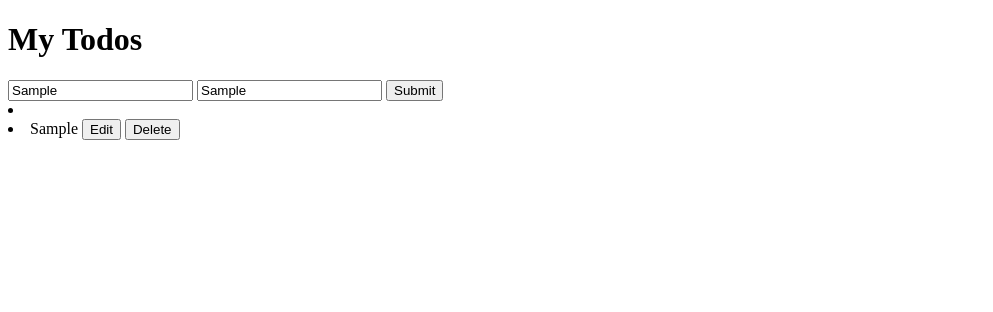
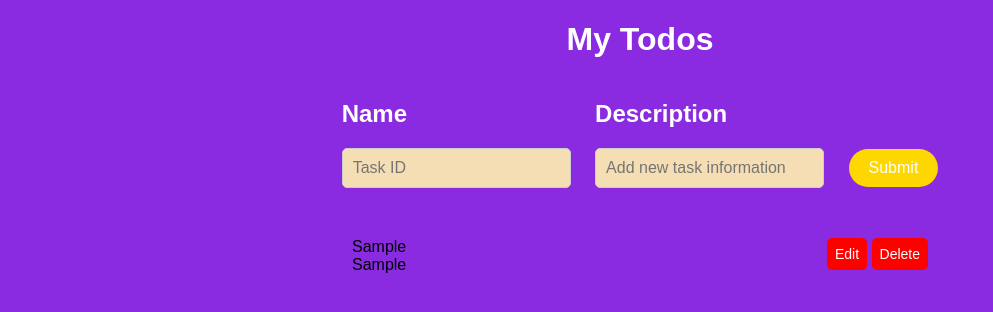
Before and after one commit to Adetoke0987/Todify, a website: page index.html in a window 1280 px wide. Both pictures are taken after typing "Sample", "Sample" into the empty fields and a click on the button "Submit". Shown: the whole page, without its empty margins (0-993 px from the left). Drawn offline with Linux system fonts and the light colour scheme.

Commit message:
Add files via upload

```diff
--- /dev/null
+++ b/app.css
@@ -0,0 +1,84 @@
+body{
+    background-color: blueviolet;
+    font-family: 'Arial', sans-serif;
+    margin: 0;
+    padding: 0;
+    display: flex;
+    flex-direction: column;
+    align-items: center;
+    min-height: 100vh;
+}
+h1 {
+    color: white;
+}
+
+input {
+    padding: 10px;
+    font-size: 16px;
+    border: 1px solid #ccc;
+    border-radius: 5px;
+    background-color: wheat;
+}
+
+#btn {
+    padding: 10px 20px;
+    font-size: 16px;
+    background-color: gold;
+    color: white;
+    border: none;
+    border-radius: 50px;
+    cursor: pointer;
+}
+
+ul {
+    list-style-type: none;
+    padding: 0;
+    margin: 0;
+}
+
+li {
+    background-color: #623e3e;
+    border: 1px solid #ddd;
+    padding: 10px;
+    margin-bottom: 5px;
+    border-radius: 5px;
+    display: flex;
+    align-items: center;
+    justify-content: space-between;
+}
+
+button {
+    padding: 8px;
+    font-size: 14px;
+    background-color: red;
+    color: white;
+    border: none;
+    border-radius: 5px;
+    cursor: pointer;
+}
+.task-input {
+    display: inline-block;
+    margin-right: 10px;
+}
+.input{
+    display: inline-block;
+    margin-right: 10px;
+}
+.input h2{
+    color: white;
+}
+#storedtask {
+    margin-top: 50px;
+    width: 45%;
+    margin-bottom: 30px;
+    background-color: blueviolet;
+}
+.flex {
+    display: flex;
+    justify-content: space-between;
+}
+
+.task-info {
+    display: flex;
+    flex-direction: column;
+}
--- a/app.js
+++ b/app.js
@@ -1,28 +1,44 @@
 "use strict";
 let Todo = [];
-let input = document.getElementById("btn");
+let btn = document.getElementById("btn");
 let id = document.getElementById("taskid");
 let description = document.getElementById("newtask");
 let save = document.getElementById("tasklist");
-input.addEventListener("click", function addTask() {
-    Todo.push(description.value);
-    displayTask();
+btn.addEventListener("click", function addTask() {
+    if (id.value.length > 0, description.value.length > 0) {
+        Todo.push({ id: id.value, description: description.value });
+        displayTasks();
+        id.value = '';
+        description.value = '';
+    }
 });
-function displayTask() {
-    let info = '';
+function displayTasks() {
     save.innerHTML = '';
     for (let index = 0; index < Todo.length; index++) {
-        const element = Todo[index];
-        info +=
-            `
-        <li>${Todo[index]} <button onclick= "editTask(${index})">Edit</button> <button onclick= "deleteTask(${index})">Delete</button> </li>
-        `;
+        const task = Todo[index];
+        save.innerHTML +=
+            `<ul>
+           <div class="flex">
+               <div class="task-info">
+                  <span id="taskD">${task.id} </span>
+                  <span id="taskDesc">${task.description} </span>
+               </div>
+               <div class="buttons">
+                  <button onclick="editTask(${index})">Edit</button>
+                  <button onclick="deleteTask(${index})">Delete</button></div>
+           </div>
+         </ul>`;
     }
-    save.innerHTML += info;
 }
 function deleteTask(index) {
     Todo.splice(index, 1);
-    displayTask();
+    displayTasks();
 }
 let editTask = (index) => {
+    const updatedId = prompt("Edit Task ID", Todo[index].id);
+    const updatedDescription = prompt("Edit Task Description", Todo[index].description);
+    if (updatedId !== null && updatedDescription !== null) {
+        Todo.splice(index, 1, { id: updatedId, description: updatedDescription });
+        displayTasks();
+    }
 };
--- a/index.html
+++ b/index.html
@@ -5,14 +5,26 @@
     <meta http-equiv="X-UA-Compatible" content="ie=edge">
     <meta name="viewport" content="width=device-width, initial-scale=1.0">
     <title>TO DO LIST</title>
+    <link rel="stylesheet" href="./app.css">
     <script src="./app.js" defer></script>
 </head>
 <body>
     <h1>My Todos</h1>
-    <input type="text" placeholder="TaskId" id="taskid">
-    <input type="text" placeholder="Add new task" id="newtask">
-    <button type="submit" id="btn">Submit</button>
+    <div id="container">
+        <div class="input">
+            <h2>Name</h2>
+            <input type="text" placeholder="Task ID" id="taskid" class="task-input">
+        </div>
+        <div class="input">
+            <h2>Description</h2>
+            <input type="text" placeholder="Add new task information" id="newtask" class="task-input">
+        </div>
 
-    <li id="tasklist"></li>
+        <button type="submit" id="btn">Submit</button>
+    </div>
+
+    <div id="storedtask">
+        <ul id="tasklist"></ul>
+    </div>
 </body>
 </html>
```
Also changed, not shown: app.ts (+44 -26 lines).
